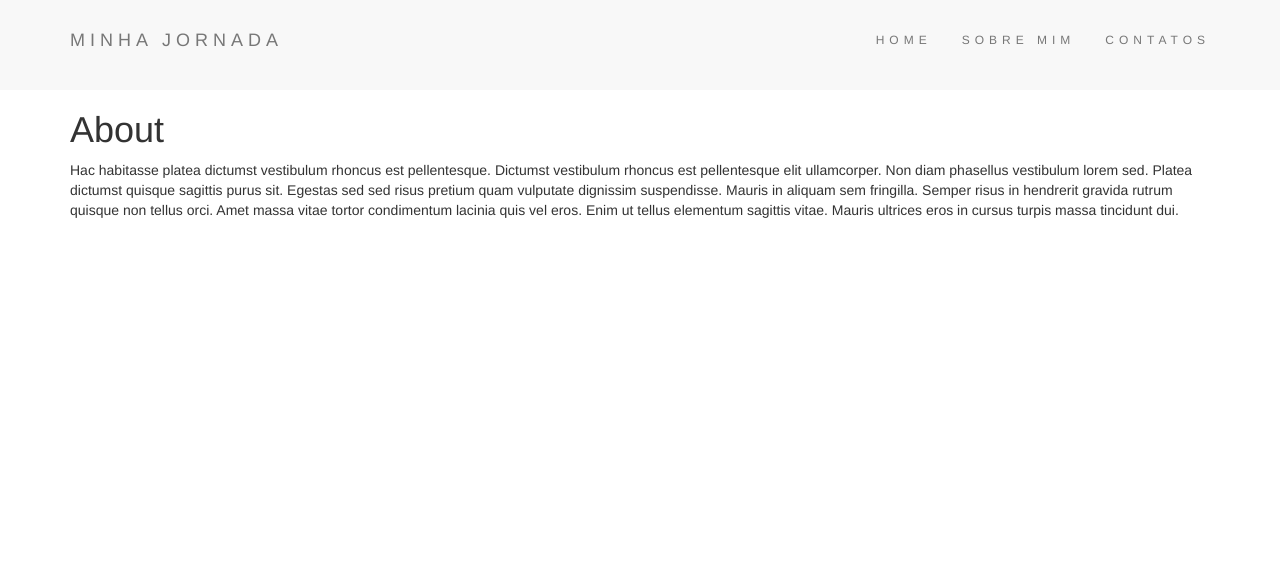
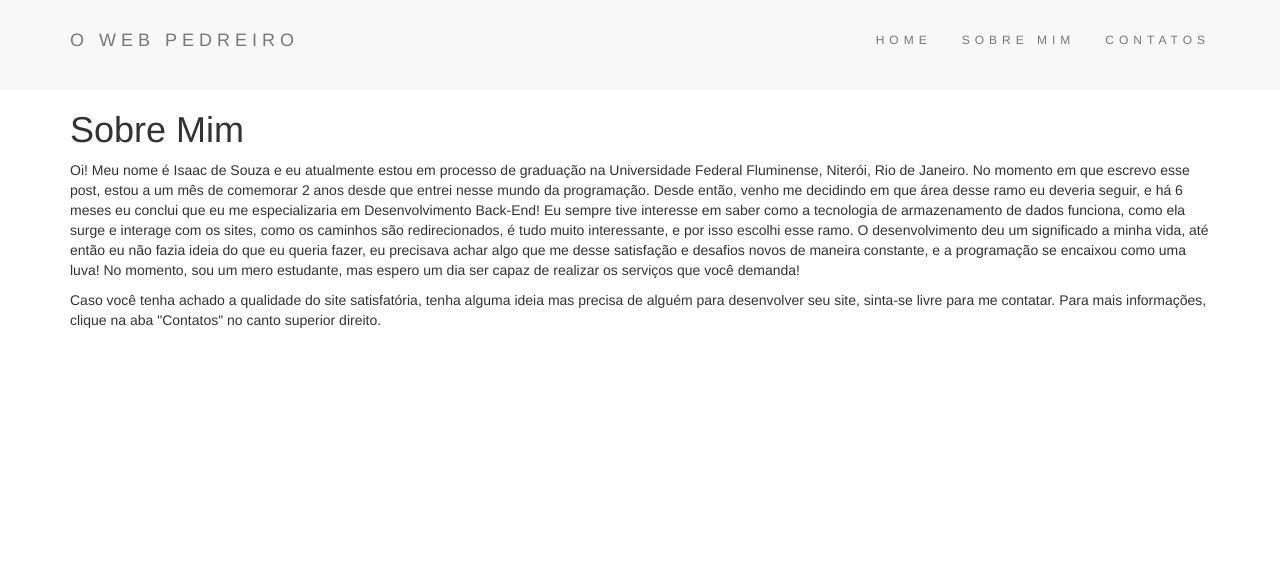
Before and after one commit to NegoPrograma/personal-blog, a Node server app: page /about in a window 1280 px wide. Shown: the top 570 px of the page. Run offline with Node 20, Linux system fonts and the light colour scheme; some libraries are stand-ins or nearby versions.

Commit message:
Adicionando o blog completo no git, lembrando que algumas partes do código estão obviamente modificadas, por questões de segurança.

```diff
--- a/app.js
+++ b/app.js
@@ -1,72 +1,125 @@
-//jshint esversion:6
+
+// Setando os modules necessários pro projeto.
 
 const express = require("express");
+const app = express();
 const bodyParser = require("body-parser");
-const ejs = require("ejs");
-const rf = require( __dirname + "/route_formatting.js");
+const db = require("mongoose");
 
-const homeStartingContent = "Lacus vel facilisis volutpat est velit egestas dui id ornare. Semper auctor neque vitae tempus quam. Sit amet cursus sit amet dictum sit amet justo. Viverra tellus in hac habitasse. Imperdiet proin fermentum leo vel orci porta. Donec ultrices tincidunt arcu non sodales neque sodales ut. Mattis molestie a iaculis at erat pellentesque adipiscing. Magnis dis parturient montes nascetur ridiculus mus mauris vitae ultricies. Adipiscing elit ut aliquam purus sit amet luctus venenatis lectus. Ultrices vitae auctor eu augue ut lectus arcu bibendum at. Odio euismod lacinia at quis risus sed vulputate odio ut. Cursus mattis molestie a iaculis at erat pellentesque adipiscing.";
-const aboutContent = "Hac habitasse platea dictumst vestibulum rhoncus est pellentesque. Dictumst vestibulum rhoncus est pellentesque elit ullamcorper. Non diam phasellus vestibulum lorem sed. Platea dictumst quisque sagittis purus sit. Egestas sed sed risus pretium quam vulputate dignissim suspendisse. Mauris in aliquam sem fringilla. Semper risus in hendrerit gravida rutrum quisque non tellus orci. Amet massa vitae tortor condimentum lacinia quis vel eros. Enim ut tellus elementum sagittis vitae. Mauris ultrices eros in cursus turpis massa tincidunt dui.";
-const contactContent = "Scelerisque eleifend donec pretium vulputate sapien. Rhoncus urna neque viverra justo nec ultrices. Arcu dui vivamus arcu felis bibendum. Consectetur adipiscing elit duis tristique. Risus viverra adipiscing at in tellus integer feugiat. Sapien nec sagittis aliquam malesuada bibendum arcu vitae. Consequat interdum varius sit amet mattis. Iaculis nunc sed augue lacus. Interdum posuere lorem ipsum dolor sit amet consectetur adipiscing elit. Pulvinar elementum integer enim neque. Ultrices gravida dictum fusce ut placerat orci nulla. Mauris in aliquam sem fringilla ut morbi tincidunt. Tortor posuere ac ut consequat semper viverra nam libero.";
-
-const app = express();
+// Configurando os módulos para funcionar do jeito desejado
 
 app.set('view engine', 'ejs');
-
 app.use(bodyParser.urlencoded({extended: true}));
 app.use(express.static("public"));
 
-const posts = [];
+// Configurando o link do DB, utilizando o login e password de um user criado no MongoDB-Atlas
 
-app.get("/posts",(req,res)=>{
-  res.render("home",{homeLorem: homeStartingContent, posts: posts});
+db.connect("mongodb+srv://<login>:<password>@cluster0-vyins.mongodb.net/DBName",{useNewUrlParser: true});
+
+/*
+
+Setando o Schema e o Model.
+Pra facilitar o entendimento, pensa que o Schema é uma classe (ou uma table do SQL), e que o Model é a instanciação dessa classe, é pelo model que vc chama as funções do DB
+
+*/
+
+
+const postSchema = {
+  postTitle: {
+    type: String,
+    required: [true]
+  },
+  postText: {
+    type: String,
+    required: [true]
+  }
+};
+
+const postModel = db.model("Post",postSchema);
+
+// Configurando o comportamento dos caminhos
+
+app.get("/",(req,res)=>{
+  res.redirect("/home");
+});
+
+app.get("/home",(req,res)=>{
+  postModel.find({},(error,results)=>{
+  res.render("home",{posts: results});
+
+  });
+
 });
 
 app.get("/posts/:post",(req,res)=>{
-  let actual_post;
-  posts.forEach( (post) => {
-    if(rf.route_formatting(req.params.post) == rf.route_formatting(post.postTitle));
-          console.log("match found!");
-          actual_post = post;
+  postModel.findOne({_id: req.params.post},(err,result)=>{
+    res.render("unique_post",{ post: result});
   });
-  res.render("unique_post",{ post: actual_post});
 });
 
 
 app.get("/contact",(req,res)=>{
-  res.render("contact",{contactLorem: contactContent});
+  res.render("contact");
 
 
 });
 app.get("/about",(req,res)=>{
-  res.render("about",{aboutLorem: aboutContent});
+  res.render("about");
+});
+
+
+//criando posts
+
+app.get("/newpost",(req,res)=>{
+  res.render("newpost");
+
+});
+
+
+app.post("/newpost",(req,res)=>{
+
+  const post = new postModel({
+            postTitle: req.body.Title,
+            postText: req.body.Text
+  });
+  post.save();
+  res.redirect("/home");
+});
+
+//atualizando posts
+
+app.get("/refresh/:postId",(req,res)=>{
+  postModel.findOne({_id: req.params.postId},(error,result)=>{
+    res.render("refresh",{post:result});
+  });
+});
+
+app.post("/refresh/:postId",(req,res)=>{
+
+  postModel.findOneAndUpdate({_id:req.params.postId},{postTitle:req.body.postTitle,postText:req.body.postText},(error)=>{
+    console.log(error);
+  });
+
+  res.redirect("/home");
+});
+
+//deletando posts
+
+app.get("/delete/:postId",(req,res)=>{
+
+  postModel.deleteOne({_id:req.params.postId},(error)=>{
+    console.log(error);
+
+  });
+  res.redirect("/home");
+
+
 });
 
 
 
-app.get("/compose",(req,res)=>{
-  res.render("compose");
+// process.env.PORT é pra deixar o heroku escolher o caminho que quiser
 
-});
-
-app.post("/compose",(req,res)=>{
-  let post = {
-            postTitle: req.body.postTitle,
-            postText: req.body.postText
-  };
-  posts.push(post);
-  res.redirect("/posts");
-});
-
-
-
-
-
-
-
-
-
-
-app.listen(3002, function() {
+app.listen( process.env.PORT || 3002, function() {
   console.log("Server started on port 3002");
 });
--- a/package.json
+++ b/package.json
@@ -8,11 +8,15 @@
   },
   "author": "",
   "license": "ISC",
+  "engines": {
+    "node": "11.9.0"
+  },
   "dependencies": {
     "body-parser": "^1.19.0",
     "ejs": "^2.6.1",
     "express": "^4.17.1",
     "l": "^0.6.0",
-    "lodash": "^4.17.11"
+    "lodash": "^4.17.11",
+    "mongoose": "^5.6.7"
   }
 }
--- a/public/css/styles.css
+++ b/public/css/styles.css
@@ -20,9 +20,9 @@
 }
 
 .footer {
-	position: absolute;
-	text-align: center;
-	bottom: 0;
+    position: fixed;
+    bottom: 0%;
+    text-align: center;
 	width: 100%;
 	height: 60px;
 	background-color: #1abc9c;
--- /dev/null
+++ b/public/text_formatting.js
@@ -0,0 +1,4 @@
+let textGrabber = document.getElementById("text");
+let grabbedText = textGrabber.innerText;
+grabbedText = grabbedText.replace(/\\n/g,"<br>");
+textGrabber.innerHTML = grabbedText;
--- a/views/about.ejs
+++ b/views/about.ejs
@@ -1,4 +1,11 @@
 <%- include("partials/header") %>
-<h1>About</h1>
-<%= aboutLorem %>
+<h1>Sobre Mim</h1>
+<p>Oi! Meu nome é Isaac de Souza e eu atualmente estou em processo de graduação na Universidade Federal Fluminense, Niterói, Rio de Janeiro.
+    No momento em que escrevo esse post, estou a um mês de comemorar 2 anos desde que entrei nesse mundo da programação.
+    Desde então, venho me decidindo em que área desse ramo eu deveria seguir, e há 6 meses eu conclui que eu me especializaria em Desenvolvimento Back-End!
+    Eu sempre tive interesse em saber como a tecnologia de armazenamento de dados funciona, como ela surge e interage com os sites, como os caminhos são redirecionados, é tudo muito interessante, e por isso escolhi esse ramo.
+    O desenvolvimento deu um significado a minha vida, até então eu não fazia ideia do que eu queria fazer, eu precisava achar algo que me desse satisfação e desafios novos de maneira constante, e a programação se encaixou como uma luva!
+    No momento, sou um mero estudante, mas espero um dia ser capaz de realizar os serviços que você demanda!
+</p>
+<p>Caso você tenha achado a qualidade do site satisfatória, tenha alguma ideia mas precisa de alguém para desenvolver seu site, sinta-se livre para me contatar. Para mais informações, clique na aba "Contatos" no canto superior direito.</p>
 <%- include("partials/footer") %>
--- a/views/compose.ejs
+++ b/views/newpost.ejs
@@ -1,14 +1,14 @@
 <%- include("partials/header") %>
 <h1>New Text</h1>
-<form action="/compose" method="POST">
+<form action="/newpost" method="POST">
 
 <div class="text-area">
     <label for="title"><b>Title</b></label>
-    <input id="title" name="postTitle">
+    <input id="title" name="Title">
 </div>
 <div class="text-area">
     <label for="textinbox"><b>Text</b></label>
-    <input type="text" id="textinbox" name="postText">
+    <input type="text" id="textinbox" name="Text">
 </div>
 <button class="btn btn-primary" type="submit">Post</button>
 
--- a/views/partials/footer.ejs
+++ b/views/partials/footer.ejs
@@ -4,6 +4,6 @@
   <div class="footer">
     <p>Copyright: copia não, vacilão</p>
   </div>
-</div>
+<script src="/text_formatting.js"></script>
 </body>
 </html>
--- a/views/partials/header.ejs
+++ b/views/partials/header.ejs
@@ -3,14 +3,17 @@
 
 <head>
   <meta charset="utf-8">
-  <title>Daily Journal</title>
+  <title>O Web Pedreiro</title>
   <meta charset="utf-8">
   <link rel="stylesheet" href="https://maxcdn.bootstrapcdn.com/bootstrap/3.3.7/css/bootstrap.min.css">
   <link rel="stylesheet" href="/css/styles.css">
+</head>
+<body>
+
   <nav class="navbar navbar-default">
     <div class="container">
       <div class="navbar-header">
-        <p class="navbar-brand">MINHA JORNADA</p>
+        <p class="navbar-brand">O WEB PEDREIRO</p>
       </div>
         <ul class="nav navbar-nav navbar-right">
           <!-- 6 -->
@@ -21,5 +24,4 @@
     </div>
   </nav>
 
-  <body>
     <div class="container">
--- a/views/unique_post.ejs
+++ b/views/unique_post.ejs
@@ -1,6 +1,6 @@
 <%- include("partials/header") %>
 
         <h1> <%= post.postTitle %> </h1>
-        <p> <%= post.postText %> </p>
+        <p id="text"> <%= post.postText %> </p>
 
 <%- include("partials/footer") %>
```
Also changed, not shown: route_formatting.js (deleted, +0 -12 lines), views/contact.ejs (+7 -2 lines), views/home.ejs (+6 -6 lines), views/update.ejs (added, +13 -0 lines), views/post.ejs (deleted), 3 other files.
